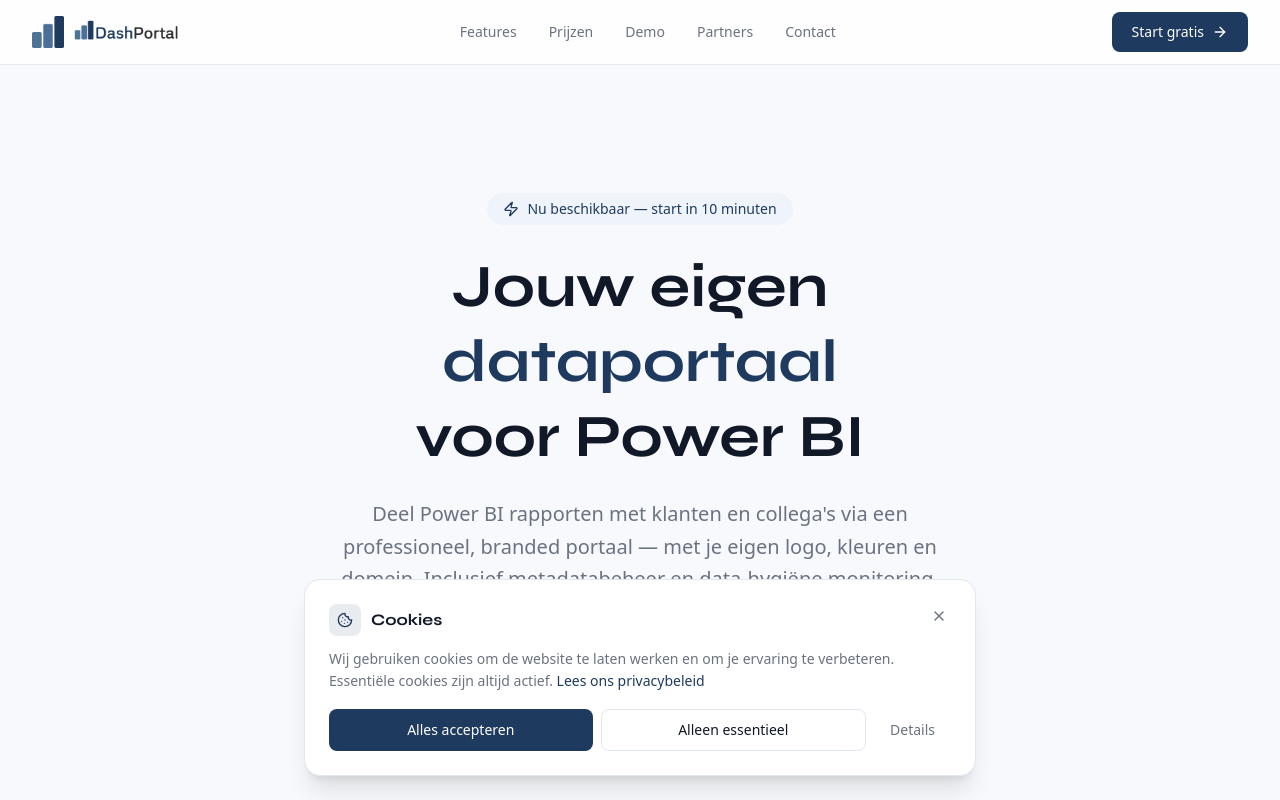
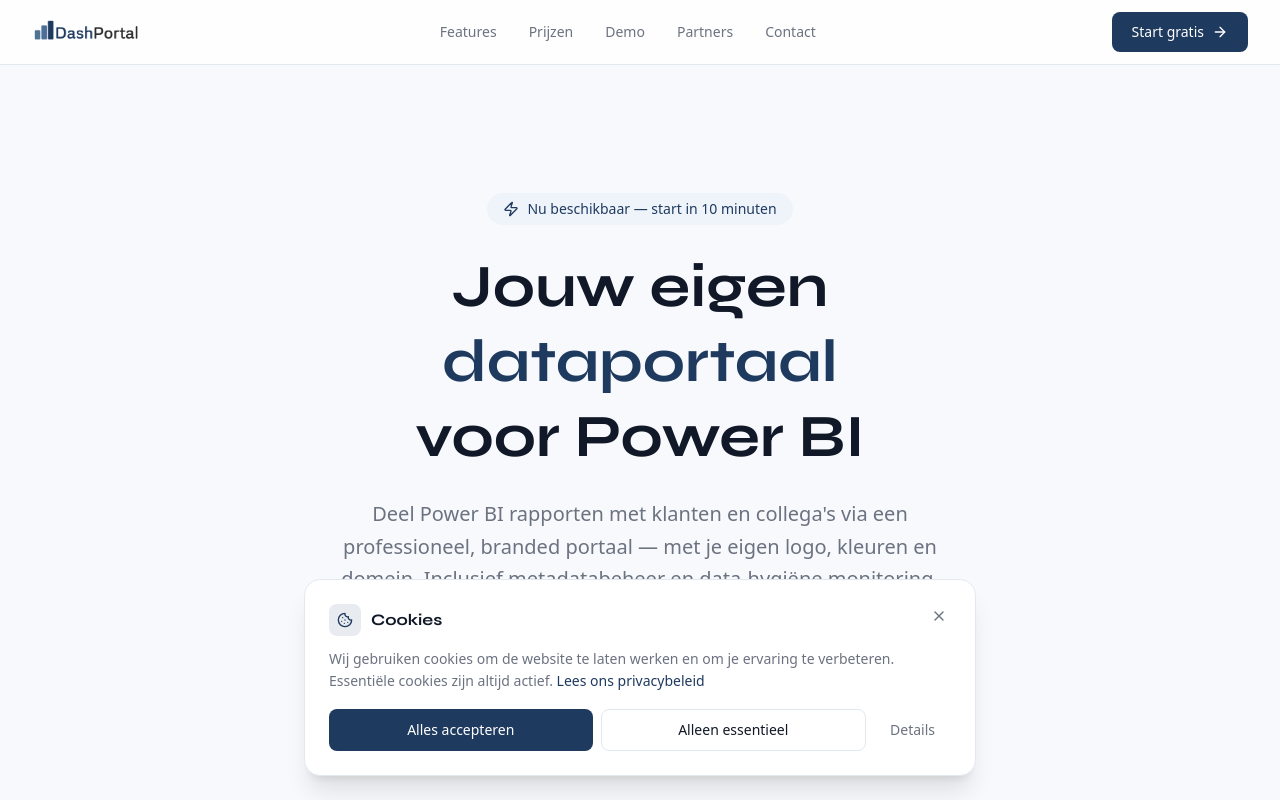
Before and after one commit to hollandsinzicht/dashportal, a Next.js app: page / in a window 1280 px wide. Shown: the top 800 px of the page. Built offline with nearby package versions, Linux system fonts and the light colour scheme.

Commit message:
“fix”

```diff
--- a/app/(marketing)/layout.tsx
+++ b/app/(marketing)/layout.tsx
@@ -15,8 +15,7 @@ export default function MarketingLayout({
       <nav className="sticky top-0 z-50 bg-surface/80 backdrop-blur-md border-b border-border">
         <div className="max-w-7xl mx-auto px-4 sm:px-6 lg:px-8">
           <div className="flex items-center justify-between h-16">
-            <Link href="/" className="flex items-center gap-2">
-              <Image src="/favicon-dashportal.png" alt="DashPortal" width={32} height={32} />
+            <Link href="/" className="flex items-center">
               <Image src="/logo-dashportal.png" alt="DashPortal" width={140} height={32} style={{ height: 28, width: "auto" }} />
             </Link>
 
@@ -73,7 +72,6 @@ export default function MarketingLayout({
         <div className="max-w-7xl mx-auto px-4 sm:px-6 lg:px-8 py-12">
           <div className="flex flex-col md:flex-row items-center justify-between gap-4">
             <div className="flex items-center gap-2">
-              <Image src="/favicon-dashportal.png" alt="DashPortal" width={28} height={28} />
               <Image src="/logo-dashportal.png" alt="DashPortal" width={120} height={28} style={{ height: 24, width: "auto" }} />
               <span className="text-xs text-text-secondary">
                 by Power BI Studio
```
